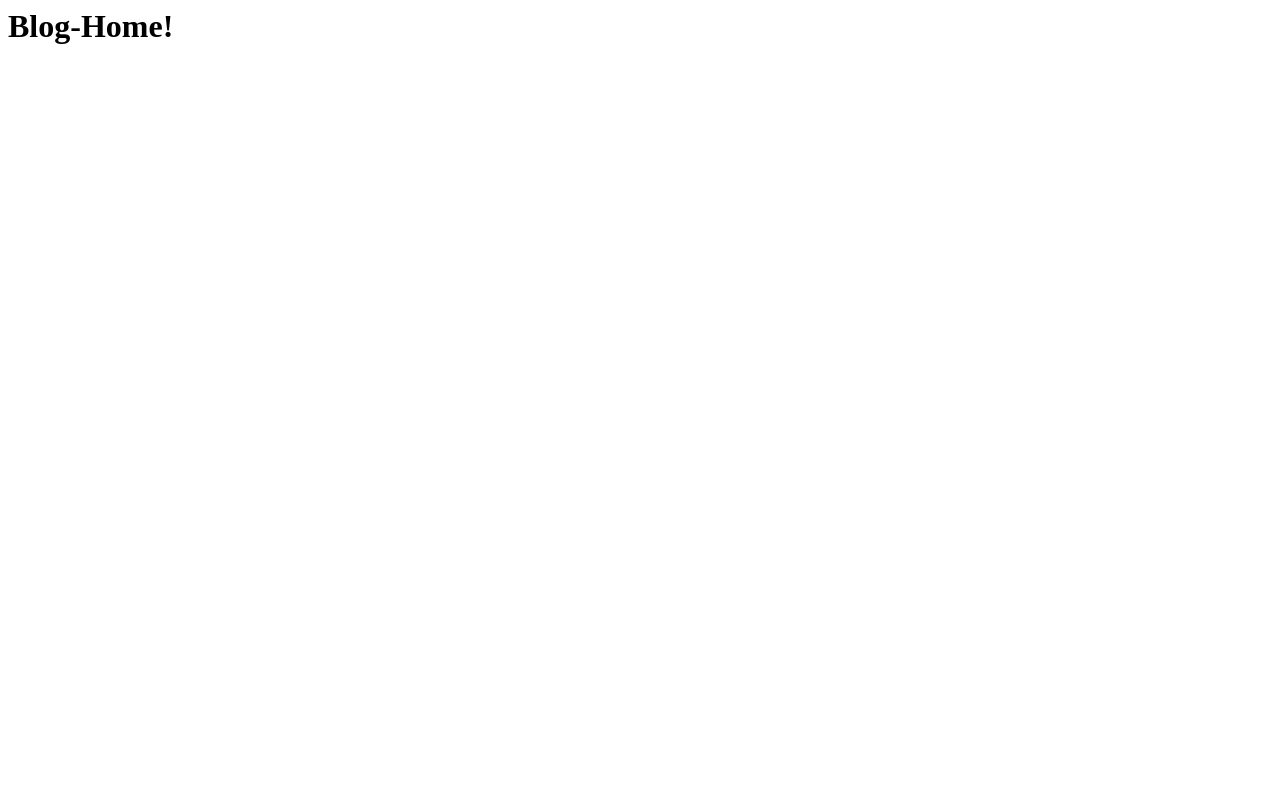
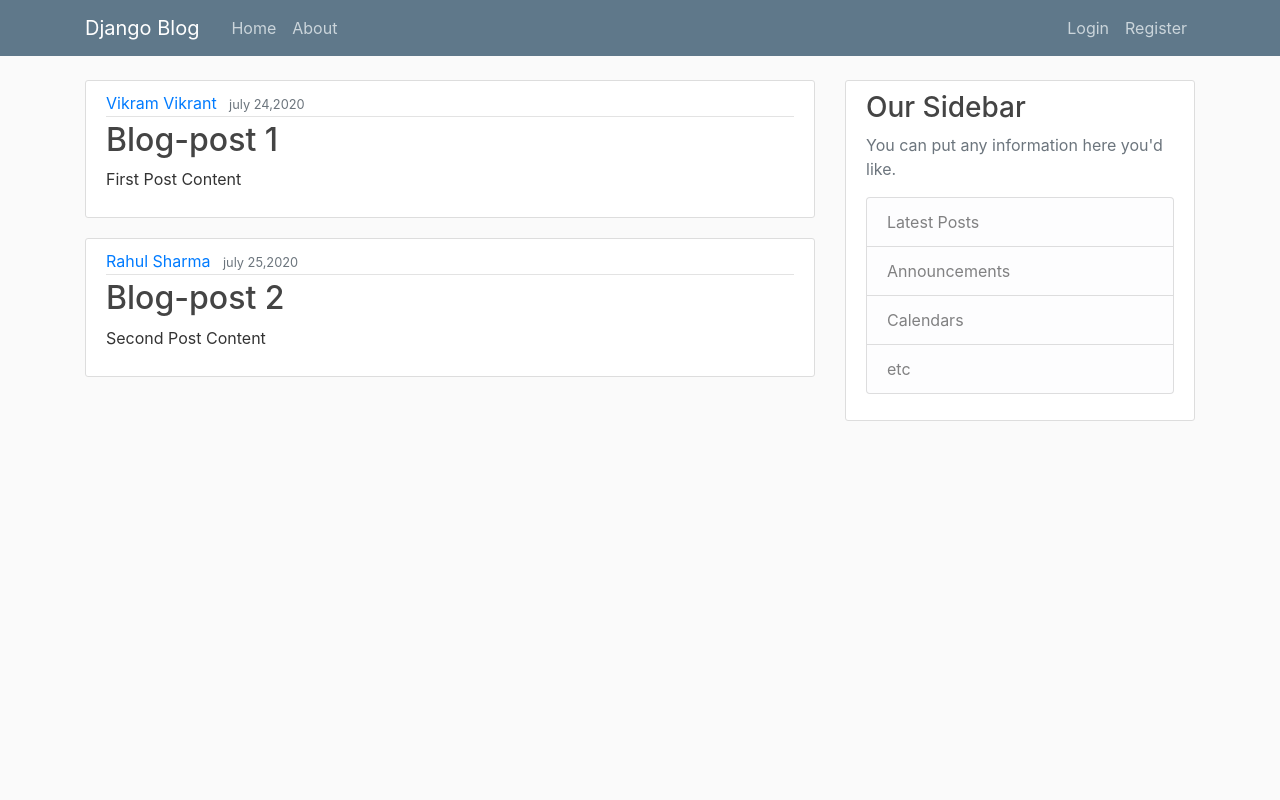
Before and after one commit to VikramVikrant/Blog-django, a Django app: page / in a window 1280 px wide. Before the commit the page is almost empty. Run offline with Django 3.2, Linux system fonts and the light colour scheme; some libraries are stand-ins or nearby versions.

Commit message:
second commit

```diff
--- /dev/null
+++ b/blog/static/blog/main.css
@@ -0,0 +1,84 @@
+body {
+    background: #fafafa;
+    color: #333333;
+    margin-top: 5rem;
+  }
+
+  h1, h2, h3, h4, h5, h6 {
+    color: #444444;
+  }
+
+  ul {
+    margin: 0;
+  }
+
+  .bg-steel {
+    background-color: #5f788a;
+  }
+
+  .site-header .navbar-nav .nav-link {
+    color: #cbd5db;
+  }
+
+  .site-header .navbar-nav .nav-link:hover {
+    color: #ffffff;
+  }
+
+  .site-header .navbar-nav .nav-link.active {
+    font-weight: 500;
+  }
+
+  .content-section {
+    background: #ffffff;
+    padding: 10px 20px;
+    border: 1px solid #dddddd;
+    border-radius: 3px;
+    margin-bottom: 20px;
+  }
+
+  .article-title {
+    color: #444444;
+  }
+
+  a.article-title:hover {
+    color: #428bca;
+    text-decoration: none;
+  }
+
+  .article-content {
+    white-space: pre-line;
+  }
+
+  .article-img {
+    height: 65px;
+    width: 65px;
+    margin-right: 16px;
+  }
+
+  .article-metadata {
+    padding-bottom: 1px;
+    margin-bottom: 4px;
+    border-bottom: 1px solid #e3e3e3
+  }
+
+  .article-metadata a:hover {
+    color: #333;
+    text-decoration: none;
+  }
+
+  .article-svg {
+    width: 25px;
+    height: 25px;
+    vertical-align: middle;
+  }
+
+  .account-img {
+    height: 125px;
+    width: 125px;
+    margin-right: 20px;
+    margin-bottom: 16px;
+  }
+
+  .account-heading {
+    font-size: 2.5rem;
+  }
--- /dev/null
+++ b/blog/templates/blog/base.html
@@ -0,0 +1,86 @@
+{% load  static %}
+<html>
+
+<head>
+
+    <!-- Required meta tags -->
+    <meta charset="utf-8">
+    <meta name="viewport" content="width=device-width, initial-scale=1, shrink-to-fit=no">
+
+    <!-- Bootstrap CSS -->
+    <link rel="stylesheet" href="https://maxcdn.bootstrapcdn.com/bootstrap/4.0.0/css/bootstrap.min.css"
+        integrity="sha384-Gn5384xqQ1aoWXA+058RXPxPg6fy4IWvTNh0E263XmFcJlSAwiGgFAW/dAiS6JXm" crossorigin="anonymous">
+    <link rel="stylesheet" type="text/css" href="{% static 'blog/main.css' %}">
+
+
+    {% if title  %}
+    <title>Django-blog {{ title }}</title>
+    {% else %}
+    <title>Django-blog</title>
+    {% endif %}
+</head>
+
+<body>
+
+    <header class="site-header">
+        <nav class="navbar navbar-expand-md navbar-dark bg-steel fixed-top">
+            <div class="container">
+                <a class="navbar-brand mr-4" href="{% url 'blog-home' %}">Django Blog</a>
+                <button class="navbar-toggler" type="button" data-toggle="collapse" data-target="#navbarToggle"
+                    aria-controls="navbarToggle" aria-expanded="false" aria-label="Toggle navigation">
+                    <span class="navbar-toggler-icon"></span>
+                </button>
+                <div class="collapse navbar-collapse" id="navbarToggle">
+                    <div class="navbar-nav mr-auto">
+                        <a class="nav-item nav-link" href="{% url 'blog-home' %}">Home</a>
+                        <a class="nav-item nav-link" href="{% url 'blog-about' %}">About</a>
+                    </div>
+                    <!-- Navbar Right Side -->
+                    <div class="navbar-nav">
+                        <a class="nav-item nav-link" href="#">Login</a>
+                        <a class="nav-item nav-link" href="#">Register</a>
+                    </div>
+                </div>
+            </div>
+        </nav>
+    </header>
+
+    <main role="main" class="container">
+        <div class="row">
+            <div class="col-md-8">
+                {% block content %}{% endblock %}
+            </div>
+            <div class="col-md-4">
+                <div class="content-section">
+                    <h3>Our Sidebar</h3>
+                    <p class='text-muted'>You can put any information here you'd like.
+                    <ul class="list-group">
+                        <li class="list-group-item list-group-item-light">Latest Posts</li>
+                        <li class="list-group-item list-group-item-light">Announcements</li>
+                        <li class="list-group-item list-group-item-light">Calendars</li>
+                        <li class="list-group-item list-group-item-light">etc</li>
+                    </ul>
+                    </p>
+                </div>
+            </div>
+        </div>
+    </main>
+
+    <!-- Optional JavaScript -->
+    <!-- jQuery first, then Popper.js, then Bootstrap JS -->
+    <script src="https://code.jquery.com/jquery-3.2.1.slim.min.js"
+        integrity="sha384-KJ3o2DKtIkvYIK3UENzmM7KCkRr/rE9/Qpg6aAZGJwFDMVNA/GpGFF93hXpG5KkN"
+        crossorigin="anonymous"></script>
+    <script src="https://cdnjs.cloudflare.com/ajax/libs/popper.js/1.12.9/umd/popper.min.js"
+        integrity="sha384-ApNbgh9B+Y1QKtv3Rn7W3mgPxhU9K/ScQsAP7hUibX39j7fakFPskvXusvfa0b4Q"
+        crossorigin="anonymous"></script>
+    <script src="https://maxcdn.bootstrapcdn.com/bootstrap/4.0.0/js/bootstrap.min.js"
+        integrity="sha384-JZR6Spejh4U02d8jOt6vLEHfe/JQGiRRSQQxSfFWpi1MquVdAyjUar5+76PVCmYl"
+        crossorigin="anonymous"></script>
+
+</body>
+
+</html>
+</body>
+
+</html>
--- a/blog/templates/blog/home.html
+++ b/blog/templates/blog/home.html
@@ -1,11 +1,20 @@
-<html>
+{% extends 'blog/base.html' %}
 
-<head>
-    <title></title>
-</head>
 
-<body>
-<h1>Blog-Home!</h1>
-</body>
+{% block content %}
 
-</html>
+{% for post in posts %}
+<article class="media content-section">
+    <div class="media-body">
+        <div class="article-metadata">
+            <a class="mr-2" href="#">{{ post.author }}</a>
+            <small class="text-muted">{{ post.date }}</small>
+        </div>
+        <h2><a class="article-title" href="#">{{ post.title }}</a></h2>
+        <p class="article-content">{{ post.content }}</p>
+    </div>
+</article>
+{% endfor %}
+
+
+{% endblock content %}
--- a/blog/views.py
+++ b/blog/views.py
@@ -1,8 +1,17 @@
 from django.shortcuts import render
 from django.http import HttpResponse
+
+posts=[
+    {'author':'Vikram Vikrant','title':'Blog-post 1','content':'First Post Content','date':'july 24,2020'},
+    {'author':'Rahul Sharma','title':'Blog-post 2','content':'Second Post Content','date':'july 25,2020'},
+]
 # Create your views here.
 def home(request):
-    return render(request,'blog/home.html')
+    context={
+        'posts':posts
+    }
+
+    return render(request,'blog/home.html',context)
 
 def about(request):
-        return render(request,'blog/about.html')
+        return render(request,'blog/about.html',{'title':'About Page'})
```
Also changed, not shown: blog/templates/blog/about.html (+6 -8 lines), db.sqlite3.
